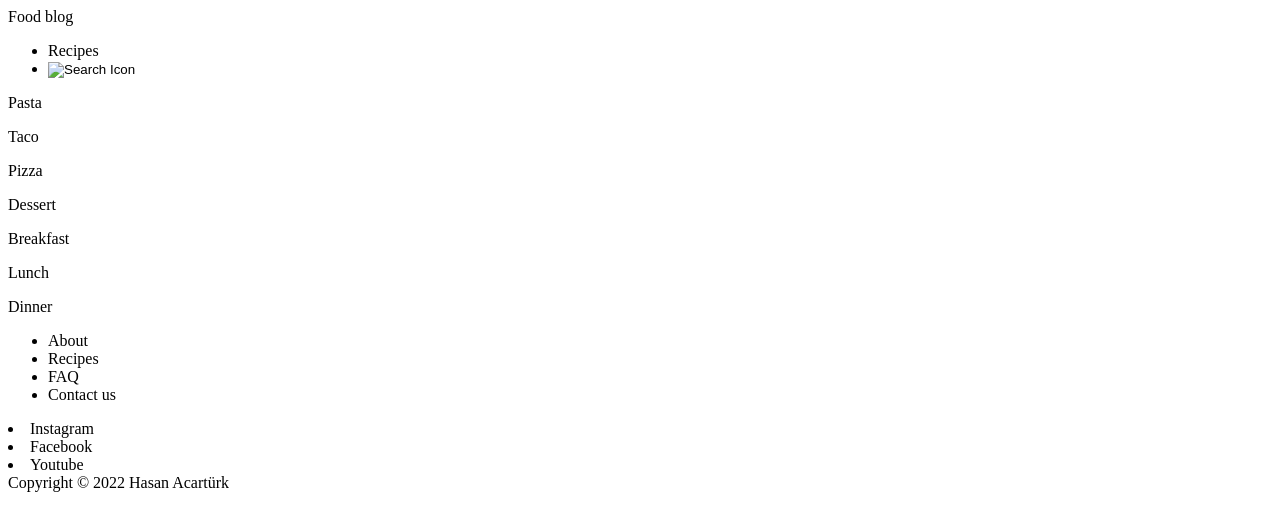
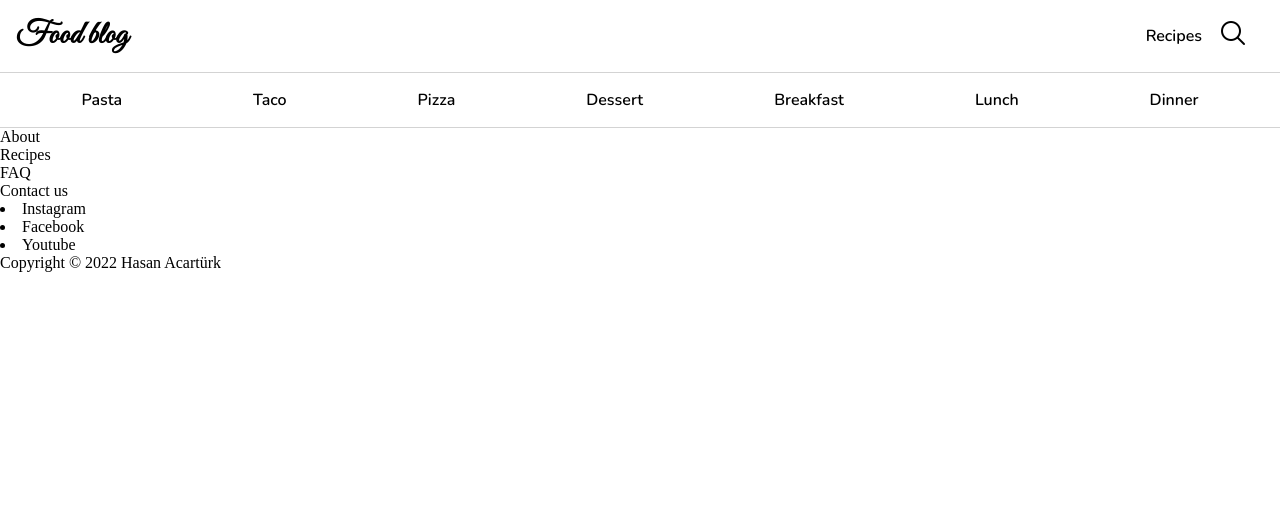
Before and after one commit to hsntrk/FE16-CR02-HasanAcartuerk, a plain HTML site: page index.html in a window 1280 px wide. Drawn offline with nearby package versions, Linux system fonts and the light colour scheme.

Commit message:
adding img and styling header with scss

```diff
--- a/index.html
+++ b/index.html
@@ -5,7 +5,10 @@
     <meta charset="UTF-8">
     <meta http-equiv="X-UA-Compatible" content="IE=edge">
     <meta name="viewport" content="width=device-width, initial-scale=1.0">
-    <link rel="stylesheet" href="style.css">
+    <link rel="stylesheet" href="main.css">
+    <link rel="preconnect" href="https://fonts.googleapis.com">
+    <link rel="preconnect" href="https://fonts.gstatic.com" crossorigin>
+    <link href="https://fonts.googleapis.com/css2?family=Great+Vibes&family=Nunito:wght@300;400;600&display=swap" rel="stylesheet">
     <title>Food blog</title>
 </head>
 
@@ -15,7 +18,9 @@
         <ul>
             <li>
                 <a href="recipes.html" target="_blank"></a>Recipes</li>
-            <li><input class="search-icon" type="image" src="" alt="Search Icon"></li>
+            <li>
+                <input class="search-icon" type="image" src="./media/search.png" alt="Search Icon">
+            </li>
         </ul>
     </nav>
     <main class="types-of-food">
--- /dev/null
+++ b/main.scss
@@ -0,0 +1,46 @@
+* {
+    padding: 0;
+    margin: 0;
+}
+
+.navbar {
+    display: flex;
+    flex-direction: row;
+    justify-content: space-between;
+    align-items: center;
+    padding: 1rem;
+    .logo {
+        font-family: 'Great Vibes', cursive;
+        font-size: 2rem;
+        font-weight: bold;
+    }
+    ul {
+        display: flex;
+        justify-content: space-between;
+        align-items: center;
+        list-style: none;
+        font-family: 'Nunito', sans-serif;
+        font-weight: bold;
+        li {
+            // display: flex;
+            // justify-content: space-between;
+            // align-items: center;
+            margin-right: 1rem;
+            a {
+                // justify-content: center;
+                // justify-content: space-between;
+            }
+        }
+    }
+}
+
+.types-of-food {
+    display: flex;
+    justify-content: space-around;
+    align-items: center;
+    border-bottom: 1px solid lightgray;
+    border-top: 1px solid lightgray;
+    font-family: 'Nunito', sans-serif;
+    font-weight: bold;
+    padding: 1rem;
+}
```
Also changed, not shown: main.css (added), media/burger.jpg (added), media/cake.jpg (added), media/fruits.jpg (added), media/pancakes.jpg (added), media/pasta-zucchini.jpg (added), media/pizza.jpg (added), media/salad-egg.jpg (added), media/salad-mozarella.jpg (added), media/salad-ruccola.jpg (added), media/search.png (added), 1 other file.
